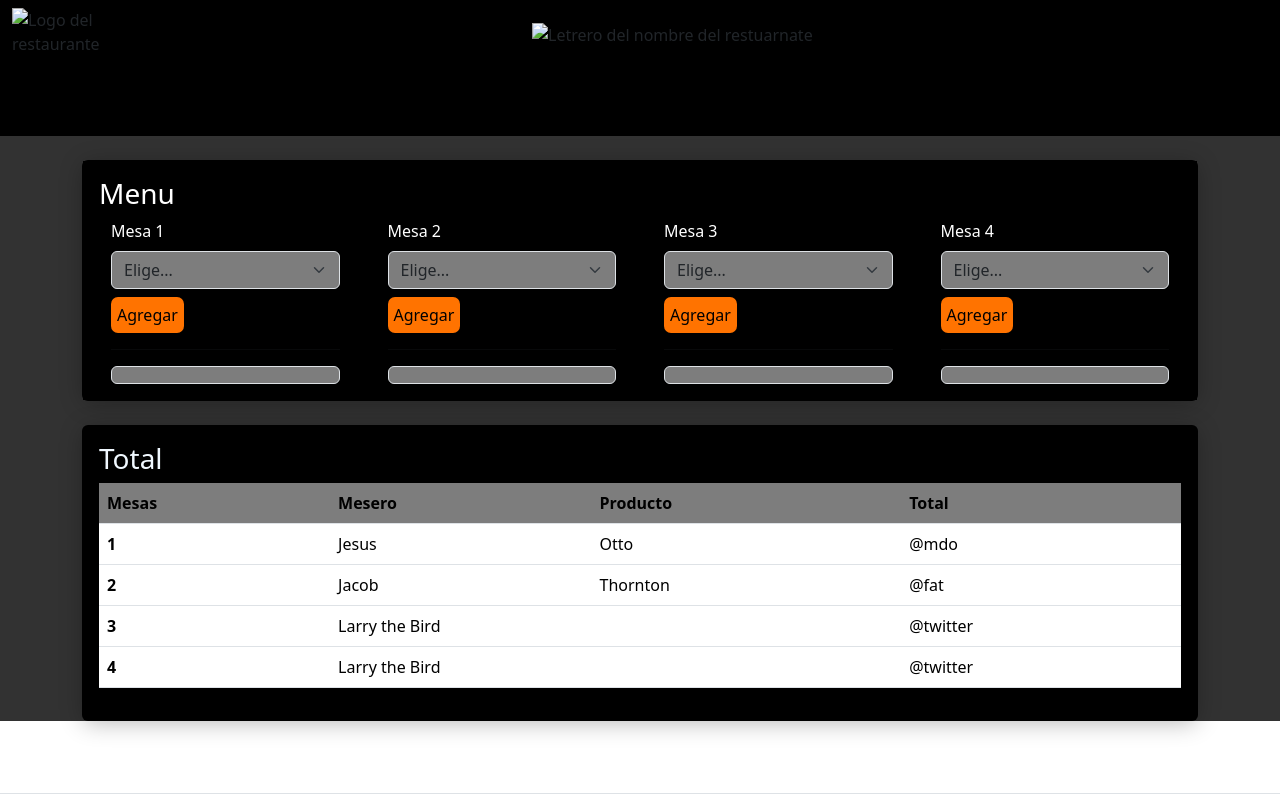
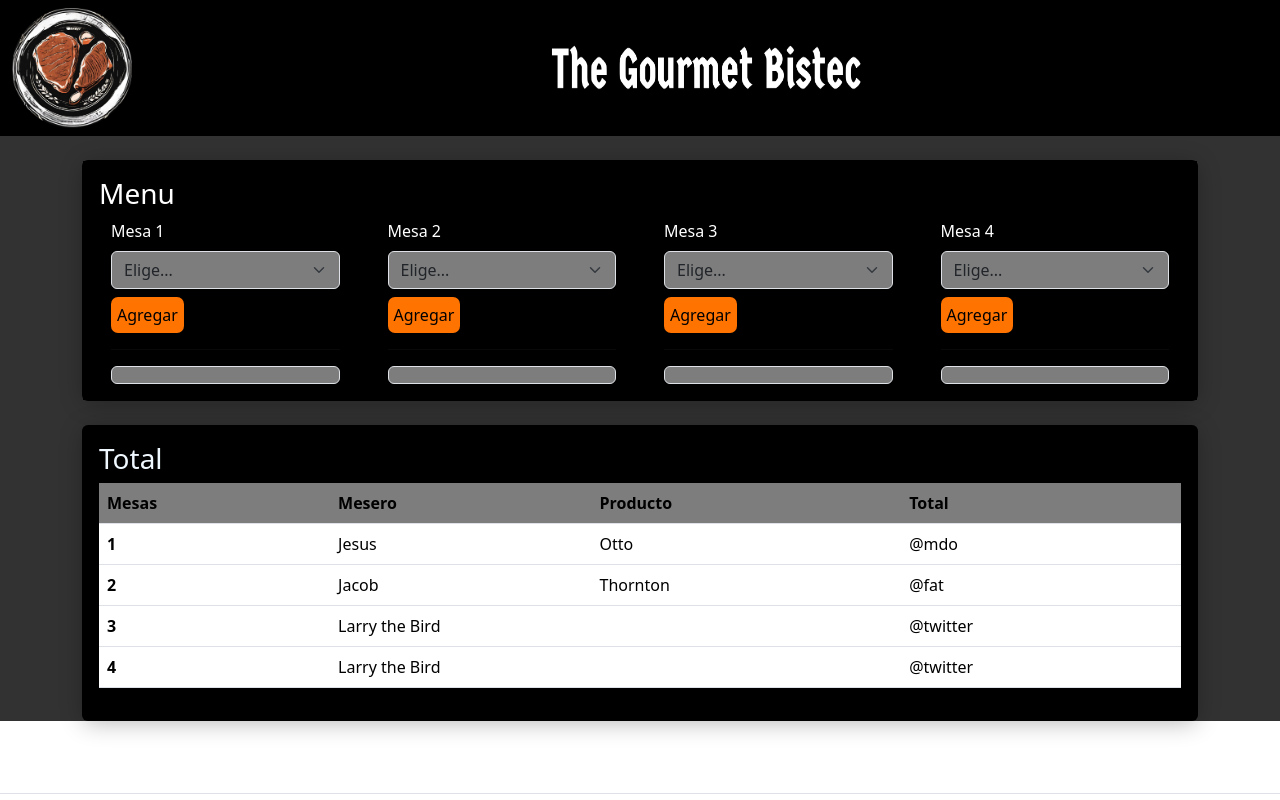
Before and after one commit to evidenciacode/proyecto-bistec, a plain HTML site: page Proyecto bistec/Proyecto001/index.html in a window 1280 px wide. Shown: the top 800 px of the page. Drawn offline with Linux system fonts and the light colour scheme.

Commit message:
Update index.html
cambios de la direccion de las imagenes

```diff
--- a/Proyecto bistec/Proyecto001/index.html
+++ b/Proyecto bistec/Proyecto001/index.html
@@ -16,8 +16,8 @@
         <nav class="navbar navbar-expand-lg color-navbar">
             <div class="container-fluid">
 
-            <img class="logo-rest" src="/ejemplo12/img/hhh.png" alt="Logo del restaurante">
-            <img class="letrero-rest" src="/ejemplo12/img/letrero.png" alt="Letrero del nombre del restuarnate">
+            <img class="logo-rest" src="/Proyecto bistec/img/hhh.png" alt="Logo del restaurante">
+            <img class="letrero-rest" src="/Proyecto bistec/img/letrero.png" alt="Letrero del nombre del restuarnate">
                 <button class="navbar-toggler" type="button" data-bs-toggle="collapse"
                     data-bs-target="#navbarSupportedContent" aria-controls="navbarSupportedContent"
                     aria-expanded="false" aria-label="Toggle navigation">
```
